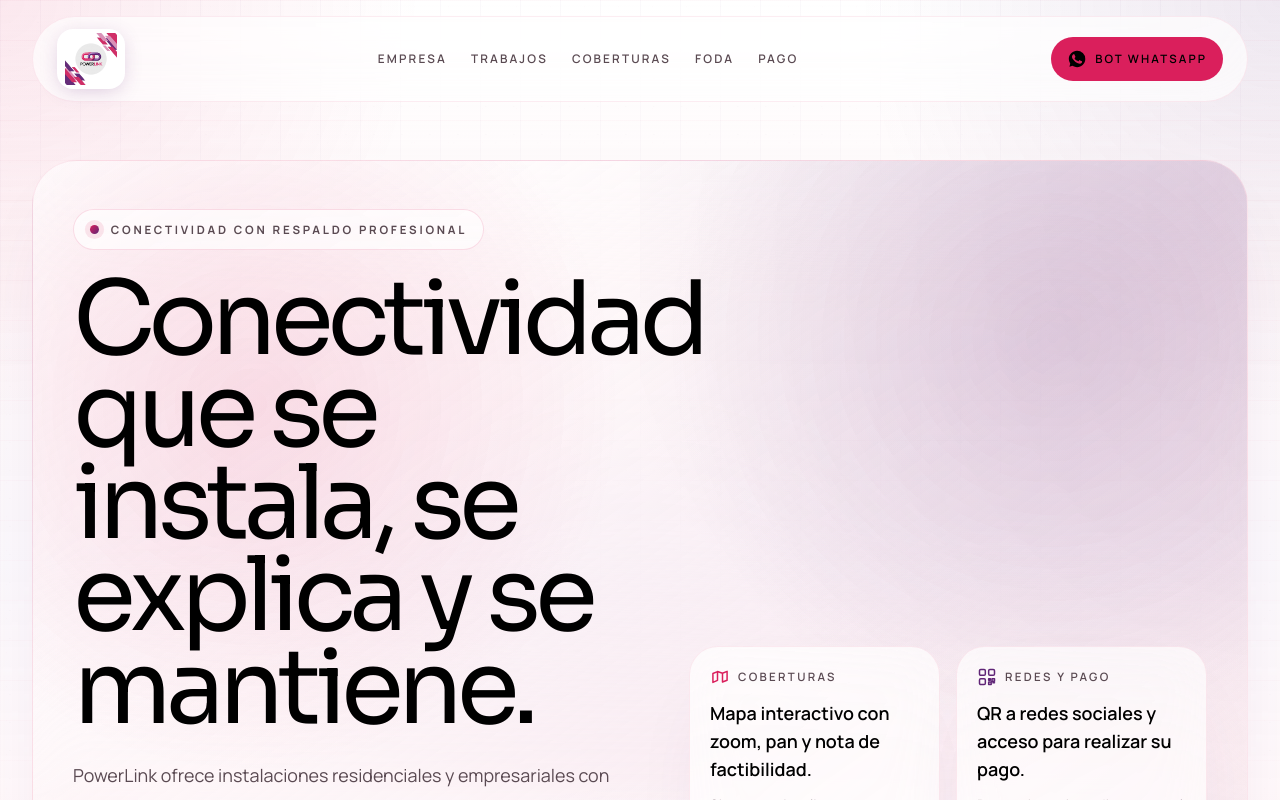
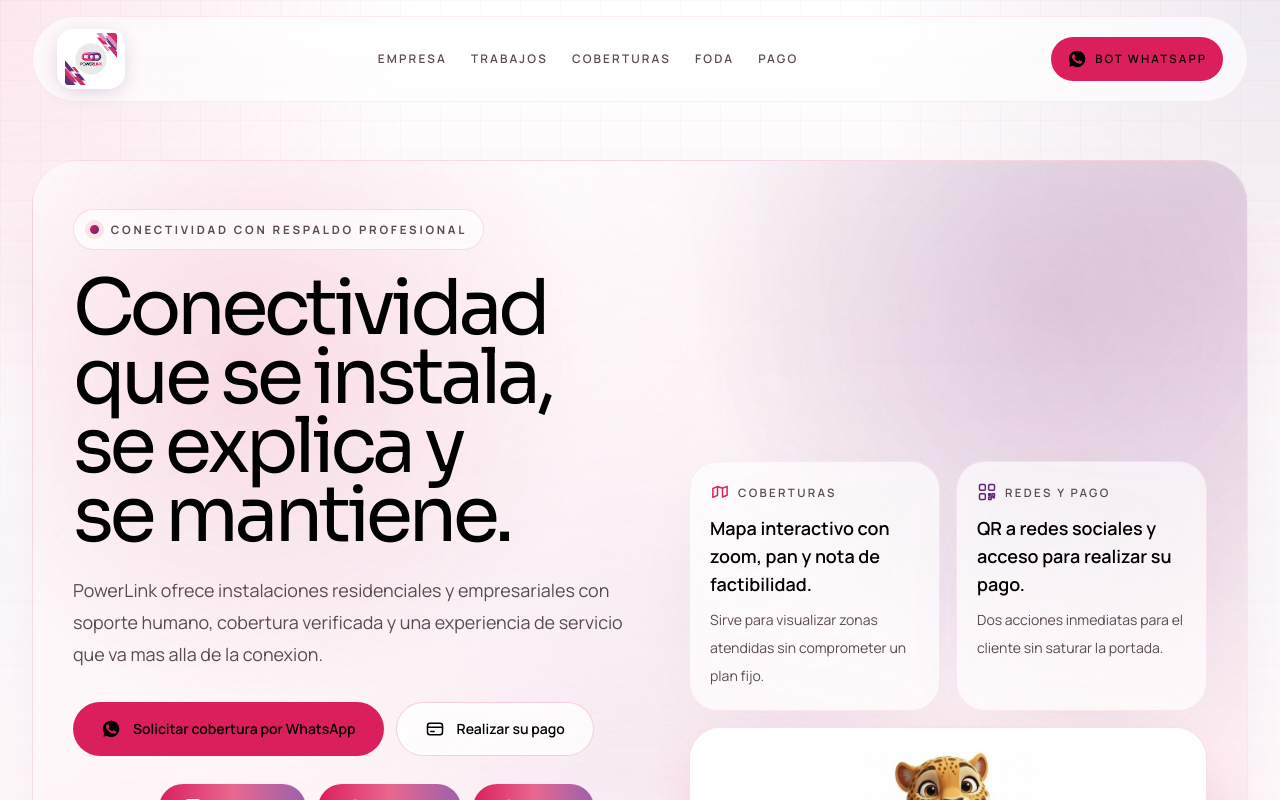
Before and after one commit to mitre88/planes-informes-web, a Next.js app: page / in a window 1280 px wide. Shown: the top 800 px of the page. Built offline with nearby package versions, Linux system fonts and the light colour scheme.

Commit message:
style: reduce tamaño del titular hero
Co-Authored-By: Claude Sonnet 4.6 <noreply@anthropic.com>

```diff
--- a/app/page.tsx
+++ b/app/page.tsx
@@ -366,7 +366,7 @@ export default async function Home() {
             <div className="grid gap-8 lg:grid-cols-[minmax(0,1.06fr)_minmax(22rem,0.94fr)] lg:items-end">
               <div className="relative">
                 <div className="eyebrow">Conectividad con respaldo profesional</div>
-                <h1 className="font-display mt-6 max-w-4xl text-balance text-[clamp(3.3rem,8vw,7.2rem)] leading-[0.9] tracking-[-0.06em] text-[var(--color-ink)]">
+                <h1 className="font-display mt-6 max-w-4xl text-balance text-[clamp(2.6rem,6vw,5.4rem)] leading-[0.9] tracking-[-0.06em] text-[var(--color-ink)]">
                   Conectividad que se instala, se explica y se mantiene.
                 </h1>
                 <p className="mt-6 max-w-2xl text-[1.05rem] leading-8 text-[var(--color-slate)] sm:text-[1.12rem]">
```
